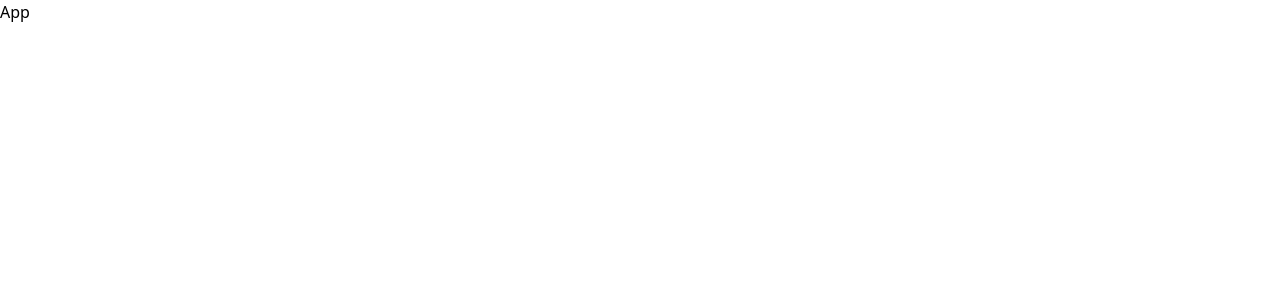
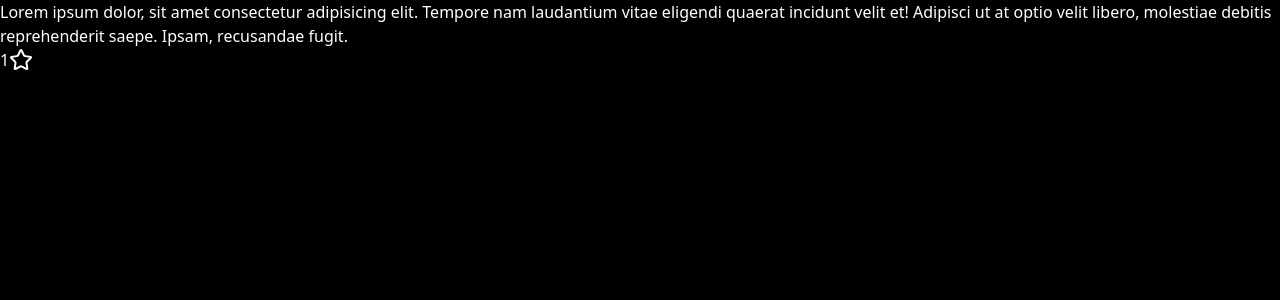
Before and after one commit to JonyR3G0/Front-end-m06, a React (Vite) app in the folder 08-proyecto-final-intro-react/mi-twitter-clon/: page / in a window 1280 px wide. Shown: the top 300 px of the page. Built offline with nearby package versions, Linux system fonts and the light colour scheme.

Commit message:
feat: :sparkles: Creating the barebone base tweet component
It's just static, so I'm going to come back soon.

```diff
--- a/08-proyecto-final-intro-react/mi-twitter-clon/src/App.jsx
+++ b/08-proyecto-final-intro-react/mi-twitter-clon/src/App.jsx
@@ -1,7 +1,10 @@
 import React from 'react'
+import { Tweet } from './components/Tweet'
 
 export const App = () => {
   return (
-    <div>App</div>
+    <div className='bg-black h-dvh'>
+      <Tweet/>
+    </div>
   )
 }
--- /dev/null
+++ b/08-proyecto-final-intro-react/mi-twitter-clon/src/components/Tweet.jsx
@@ -0,0 +1,20 @@
+import React from "react";
+import { Star } from "lucide-react";
+const stars = 1;
+
+const tweetContainerStyle = "text-white";
+const starButtonStyle = "flex";
+
+export const Tweet = ({ tweet, onStar }) => {
+  return (
+    <div className={tweetContainerStyle}>
+
+      <p>Lorem ipsum dolor, sit amet consectetur adipisicing elit. Tempore nam laudantium vitae eligendi quaerat incidunt velit et! Adipisci ut at optio velit libero, molestiae debitis reprehenderit saepe. Ipsam, recusandae fugit.</p>
+
+      <button className={starButtonStyle}>
+        {stars} <Star />
+      </button>
+
+    </div>
+  );
+};
```
